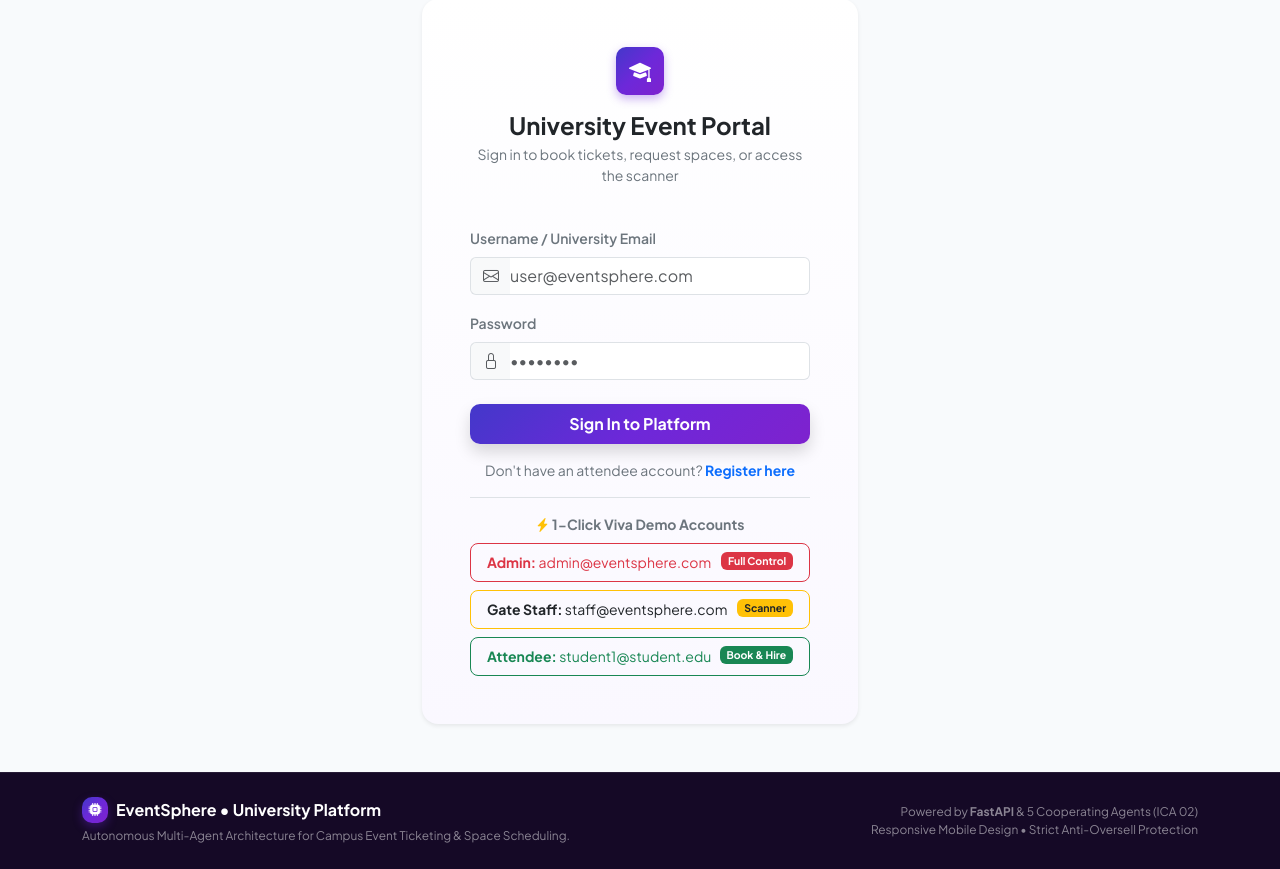
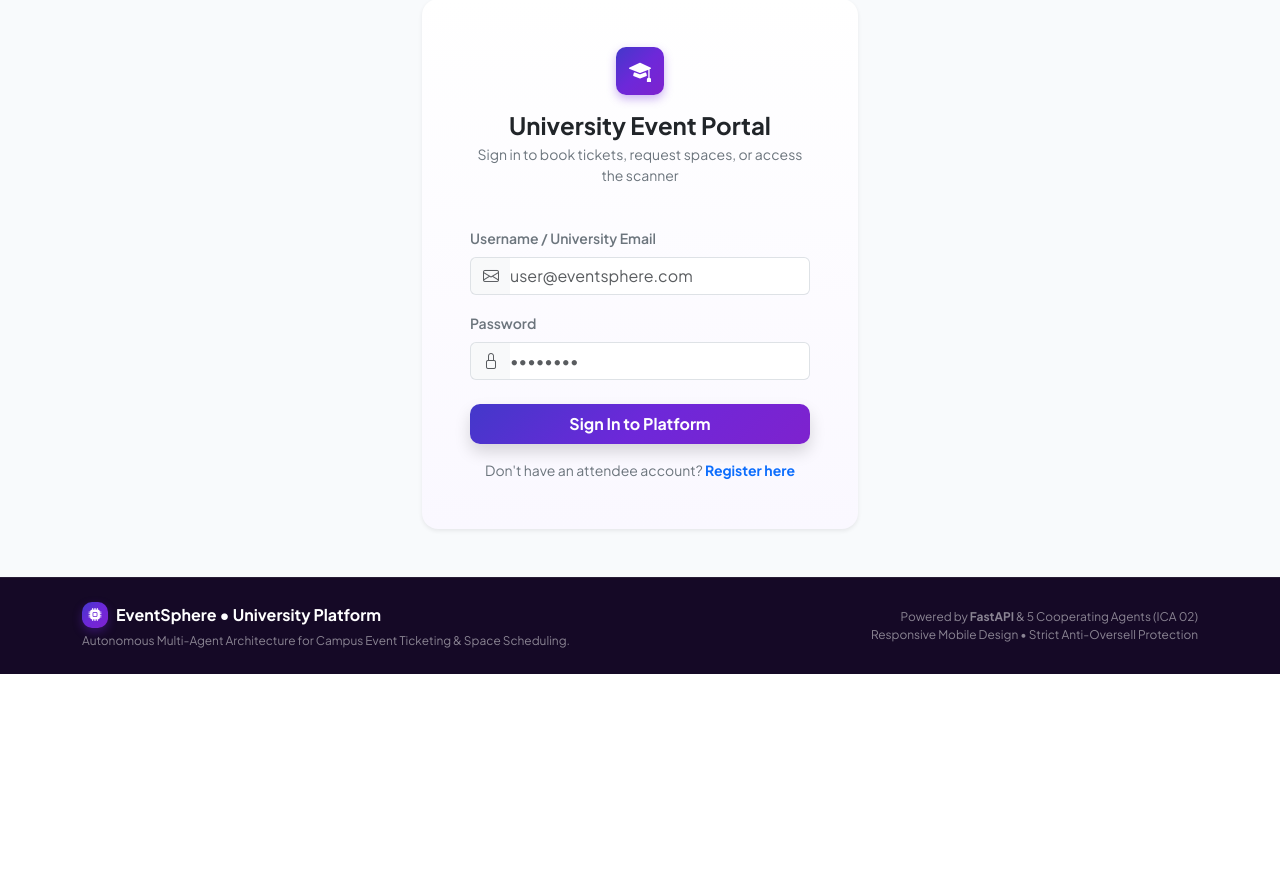
Before and after one commit to UshaniDhanushika/EventSphere, a FastAPI app: page /login in a window 1280 px wide. Shown: the part 143-1012 px from the top of the page. After the commit the page ends 817 px from the top, so only its background shows below. Run offline with FastAPI, Linux system fonts and the light colour scheme; parts of the project's set-up code (start-up, migrations or seed data) failed here and were passed over; some libraries are stand-ins or nearby versions.

Commit message:
Remove 1-Click Viva Demo Accounts section from login page

```diff
--- a/templates/login.html
+++ b/templates/login.html
@@ -43,45 +43,9 @@
             </button>
         </form>
 
-        <div class="text-center small mb-3 text-secondary">
+        <div class="text-center small text-secondary">
             Don't have an attendee account? <a href="/register" class="fw-bold text-purple-700 text-decoration-none">Register here</a>
-        </div>
-
-        <!-- 1-Click Viva Demo Logins -->
-        <div class="border-top border-purple-200 pt-3">
-            <div class="text-center small fw-bold text-secondary mb-2">
-                <i class="bi bi-lightning-charge-fill text-warning"></i> 1-Click Viva Demo Accounts
-            </div>
-            <div class="d-grid gap-2">
-                <button type="button" class="btn btn-outline-danger btn-sm text-start py-2 px-3 rounded-3" onclick="quickFill('admin@eventsphere.com', 'admin123')">
-                    <div class="d-flex justify-content-between align-items-center">
-                        <span><strong>Admin:</strong> admin@eventsphere.com</span>
-                        <span class="badge bg-danger">Full Control</span>
-                    </div>
-                </button>
-                <button type="button" class="btn btn-outline-warning btn-sm text-start py-2 px-3 rounded-3 text-dark" onclick="quickFill('staff@eventsphere.com', 'staff123')">
-                    <div class="d-flex justify-content-between align-items-center">
-                        <span><strong>Gate Staff:</strong> staff@eventsphere.com</span>
-                        <span class="badge bg-warning text-dark">Scanner</span>
-                    </div>
-                </button>
-                <button type="button" class="btn btn-outline-success btn-sm text-start py-2 px-3 rounded-3" onclick="quickFill('student1@student.edu', 'Password123!')">
-                    <div class="d-flex justify-content-between align-items-center">
-                        <span><strong>Attendee:</strong> student1@student.edu</span>
-                        <span class="badge bg-success">Book &amp; Hire</span>
-                    </div>
-                </button>
-            </div>
         </div>
     </div>
 </div>
 {% endblock %}
-
-{% block scripts %}
-<script>
-function quickFill(user, pass) {
-    document.querySelector('input[name="username"]').value = user;
-    document.querySelector('input[name="password"]').value = pass;
-}
-</script>
-{% endblock %}
```
